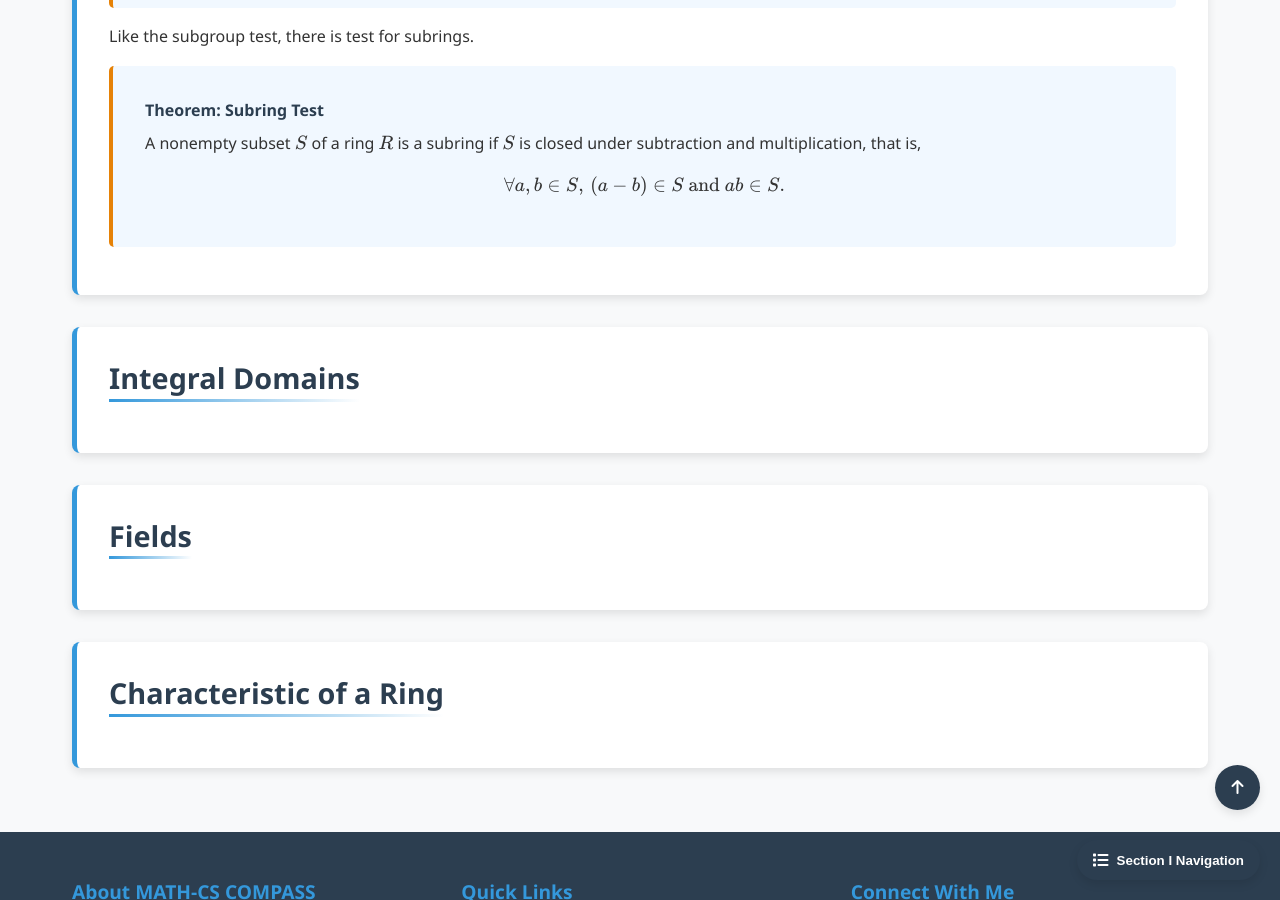
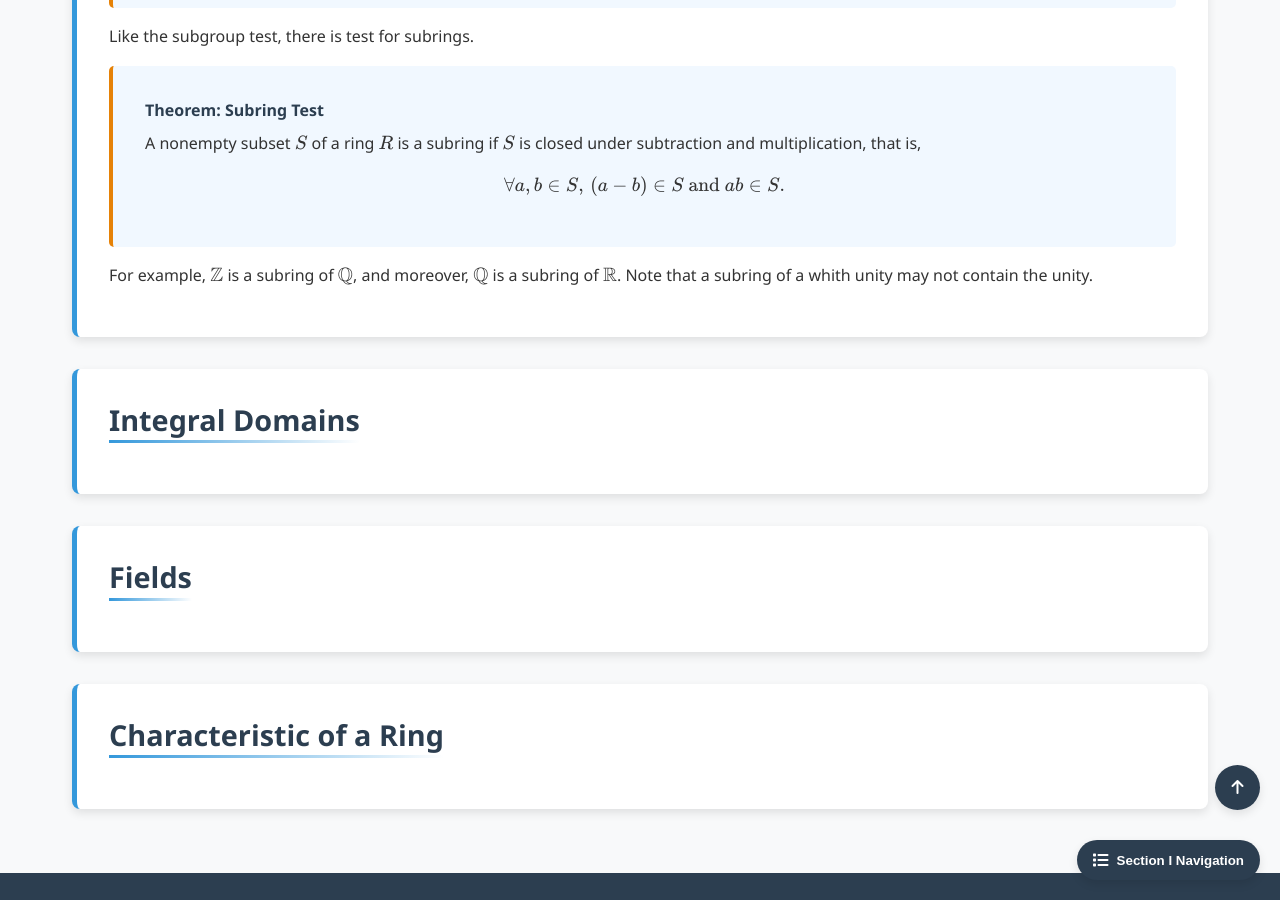
Before and after one commit to Yusukey01/yusukey01.github.io, a Jekyll site: the page built from Mathematics/Linear_algebra/intro_rings.html, in a window 1280 px wide and 900 px high, scrolled down 3019 px. Built offline with Jekyll 4.4.1, drawn with Linux system fonts in a browser that asks for light colours.

Commit message:
write I-18, intro to rings

```diff
--- a/Mathematics/Linear_algebra/intro_rings.html
+++ b/Mathematics/Linear_algebra/intro_rings.html
@@ -255,11 +255,10 @@ noindex: true
                     \]
                 </div>
 
-                 <!--
-                    - Examples: Z is a subring of Q, Q is a subring of R
-                    - Example: 2Z is a subring of Z
-                    - Note: A subring of a ring with unity may not contain the unity
-                -->
+                <p>
+                    For example, \(\mathbb{Z}\) is a subring of \(\mathbb{Q}\), and moreover, \(\mathbb{Q}\)
+                    is a subring of \(\mathbb{R}\). Note that a subring of a whith unity may not contain the unity.
+                </p>
 
             </section>
 
```
